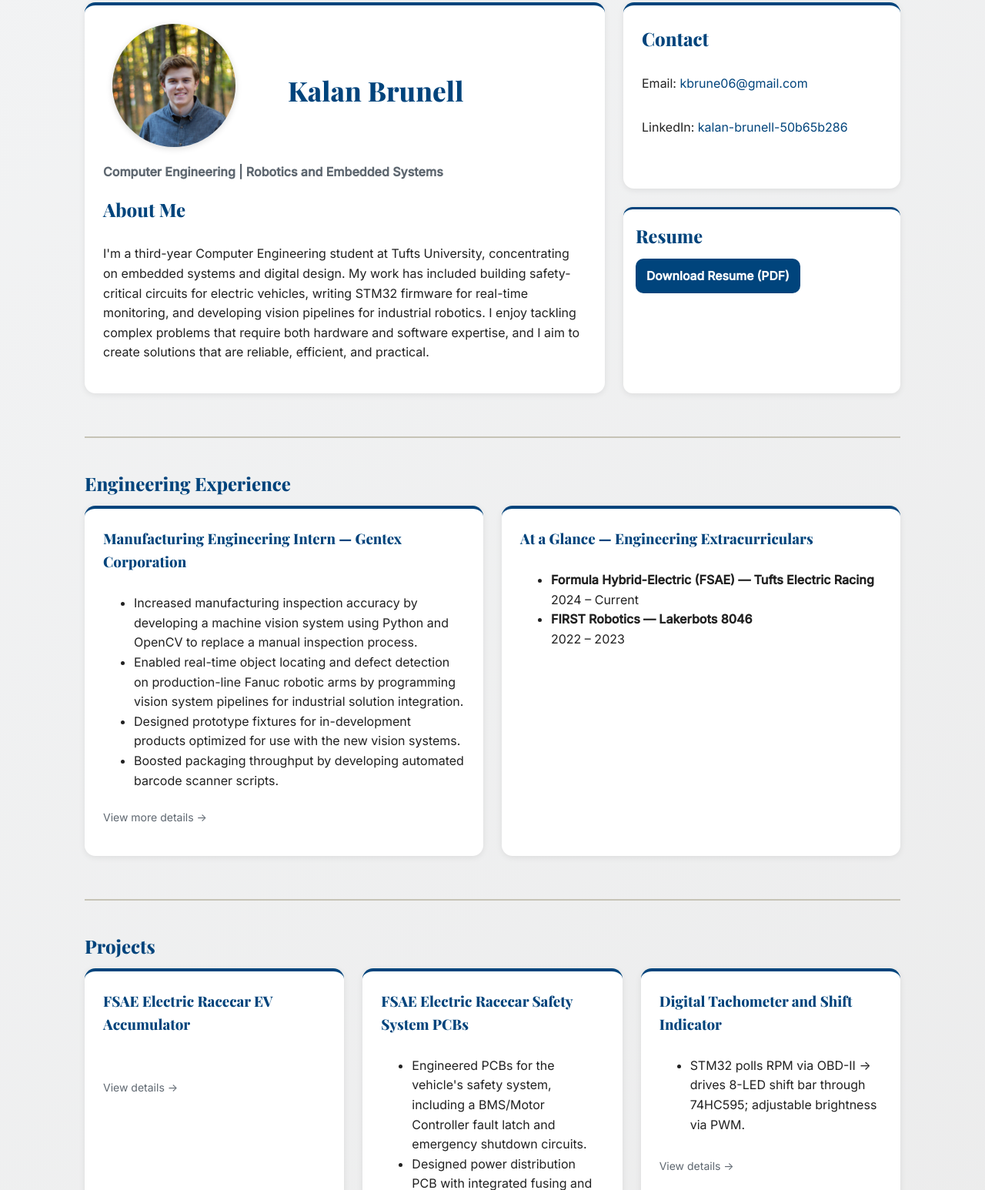
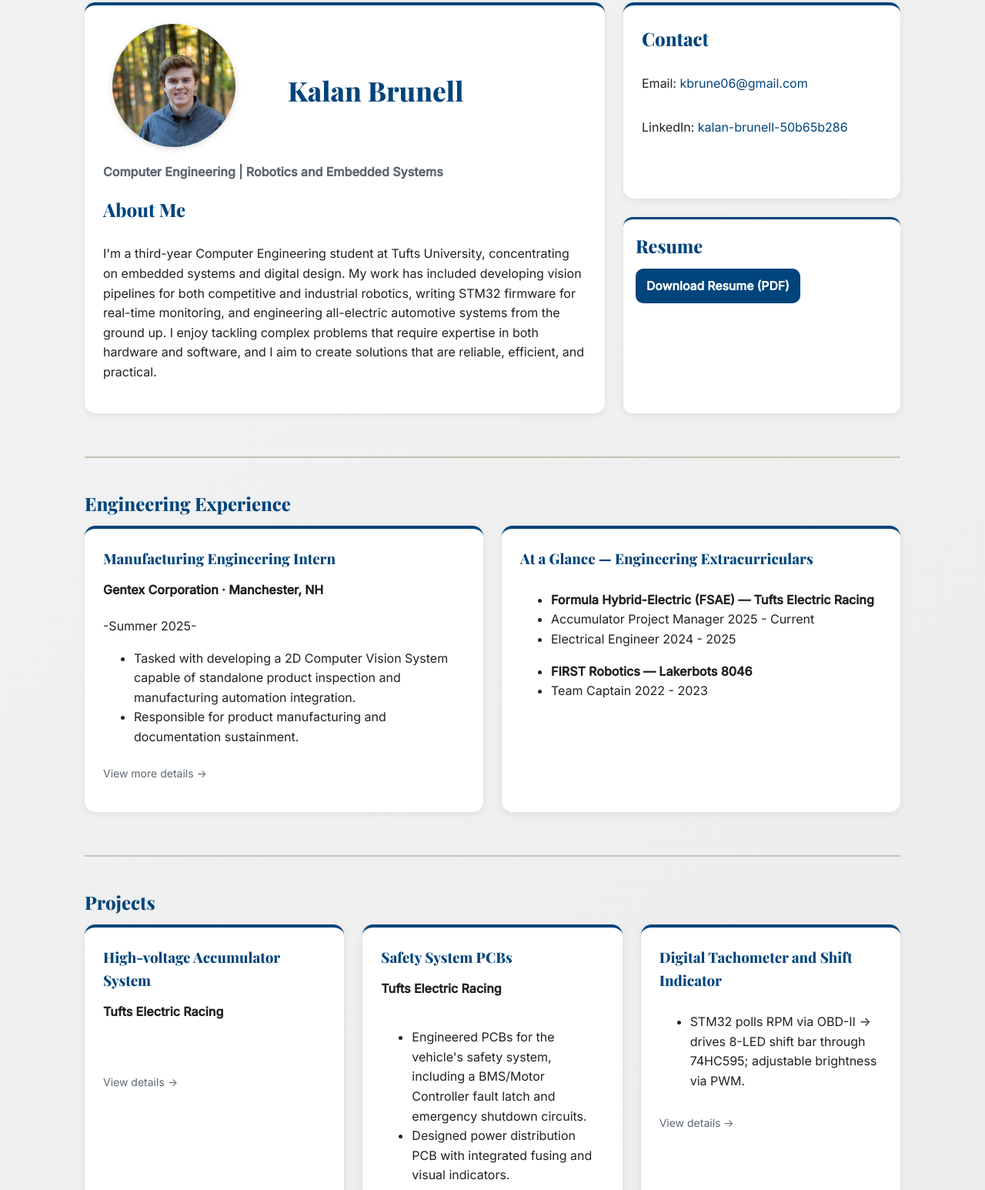
Before and after one commit to kalanbrunell/kalanbrunell.github.io, a plain HTML site: page index.html in a window 1280 px wide. Shown: the part 128-1674 px from the top of the page at 77% size. Drawn offline with nearby package versions, Linux system fonts and the light colour scheme.

Commit message:
Add files via upload

```diff
--- a/index.html
+++ b/index.html
@@ -157,10 +157,9 @@
         <h2>About Me</h2>
         <p>
           I'm a third-year Computer Engineering student at Tufts University, concentrating on embedded systems and digital design.
-          My work has included building safety-critical circuits for electric vehicles, writing STM32 firmware for real-time monitoring,
-          and developing vision pipelines for industrial robotics. I enjoy tackling complex problems that require both hardware and
-          software expertise, and I aim to create solutions that are reliable, efficient, and practical.
-        </p>
+          My work has included developing vision pipelines for both competitive and industrial robotics, writing STM32 firmware for real-time monitoring,
+          and engineering all-electric automotive systems from the ground up. I enjoy tackling complex problems that require expertise in both
+          hardware and software, and I aim to create solutions that are reliable, efficient, and practical.
       </div>
 
       <!-- Right column (row 1) -->
@@ -185,13 +184,14 @@
       <div class="two-col">
         <!-- Expandable card: key matches template id below (tmpl-exp-gentex) -->
         <div class="card openable" data-open-modal="exp-gentex" tabindex="0" role="button" aria-label="Open Gentex internship details">
-          <h3>Manufacturing Engineering Intern — Gentex Corporation</h3>
+          <h3>Manufacturing Engineering Intern</h3>
+          <h4 style="margin-top: 0.2em;">Gentex Corporation · Manchester, NH</h4>
           <!-- PREVIEW CONTENT (visible on the card before opening) -->
+          -Summer 2025-
           <ul>
-            <li>Increased manufacturing inspection accuracy by developing a machine vision system using Python and OpenCV to replace a manual inspection process.</li>
-            <li>Enabled real-time object locating and defect detection on production-line Fanuc robotic arms by programming vision system pipelines for industrial solution integration.</li>
-            <li>Designed prototype fixtures for in-development products optimized for use with the new vision systems.</li>
-            <li>Boosted packaging throughput by developing automated barcode scanner scripts.</li>
+            <li>Tasked with developing a 2D Computer Vision System capable of standalone product
+              inspection and manufacturing automation integration.</li>
+            <li>Responsible for product manufacturing and documentation sustainment.</li>
           </ul>
           <p style="color:var(--muted); font-size:14px; margin-top:8px;">View more details →</p>
         </div>
@@ -199,8 +199,12 @@
         <aside class="card">
           <h3>At a Glance — Engineering Extracurriculars</h3>
           <ul>
-            <li><strong>Formula Hybrid-Electric (FSAE) — Tufts Electric Racing</strong><br />2024 – Current</li>
-            <li><strong>FIRST Robotics — Lakerbots 8046</strong><br />2022 – 2023</li>
+            <li><strong>Formula Hybrid-Electric (FSAE) — Tufts Electric Racing</strong><br /></li>
+            <li>Accumulator Project Manager 2025 - Current</li>
+            <li>Electrical Engineer 2024 - 2025</li>
+            <p></p>
+            <li><strong>FIRST Robotics — Lakerbots 8046</strong><br /></li>
+            <li>Team Captain 2022 - 2023</li>
           </ul>
         </aside>
       </div>
@@ -213,7 +217,8 @@
         <!-- Keys have NO spaces and match template ids (tmpl-proj-*) -->
 
         <div class="card openable" data-open-modal="proj-accumulator" tabindex="0" role="button" aria-label="Open EV Accumulator details">
-          <h3>FSAE Electric Racecar EV Accumulator</h3>
+          <h3>High-voltage Accumulator System</h3>
+          <h4 style="margin-top: 0.2em;">Tufts Electric Racing</h4>
           <!-- PREVIEW CONTENT (visible on the card before opening) -->
           <ul>
 
@@ -222,7 +227,8 @@
         </div>
 
         <div class="card openable" data-open-modal="proj-lv-pcbs" tabindex="0" role="button" aria-label="Open Safety System PCBs details">
-          <h3>FSAE Electric Racecar Safety System PCBs</h3>
+          <h3>Safety System PCBs</h3>
+          <h4 style="margin-top: 0.2em;">Tufts Electric Racing</h4>
           <!-- PREVIEW CONTENT -->
           <ul>
             <li>Engineered PCBs for the vehicle's safety system, including a BMS/Motor Controller fault latch and emergency shutdown circuits.</li>
@@ -331,9 +337,10 @@
     <p><strong>Goal:</strong> Stand up a reliable 2D vision inspection cell for production use.</p>
     <p><strong>Contributions:</strong></p>
     <ul>
-      <li>Developed OpenCV pipelines on Raspberry Pi for feature detection and metrology.</li>
-      <li>Implemented robust I/O to PLC and robot controller; designed custom interface hardware.</li>
-      <li>Created fixture concepts, test plans, and operator documentation for handoff.</li>
+      <li>Increased manufacturing inspection accuracy by developing a machine vision system using Python and OpenCV to replace a manual inspection process.</li>
+      <li>Enabled real-time object locating and defect detection on production-line Fanuc robotic arms by programming vision system pipelines for industrial solution integration.</li>
+      <li>Designed prototype fixtures for in-development products optimized for use with the new vision systems.</li>
+      <li>Boosted packaging throughput by developing automated barcode scanner scripts.</li>
     </ul>
     <p><strong>Technical Notes:</strong> Python, OpenCV, GPIO/industrial I/O, Ethernet/field I/O, image thresholding, morphology, calibration.</p>
     <!-- Optional image example
```
